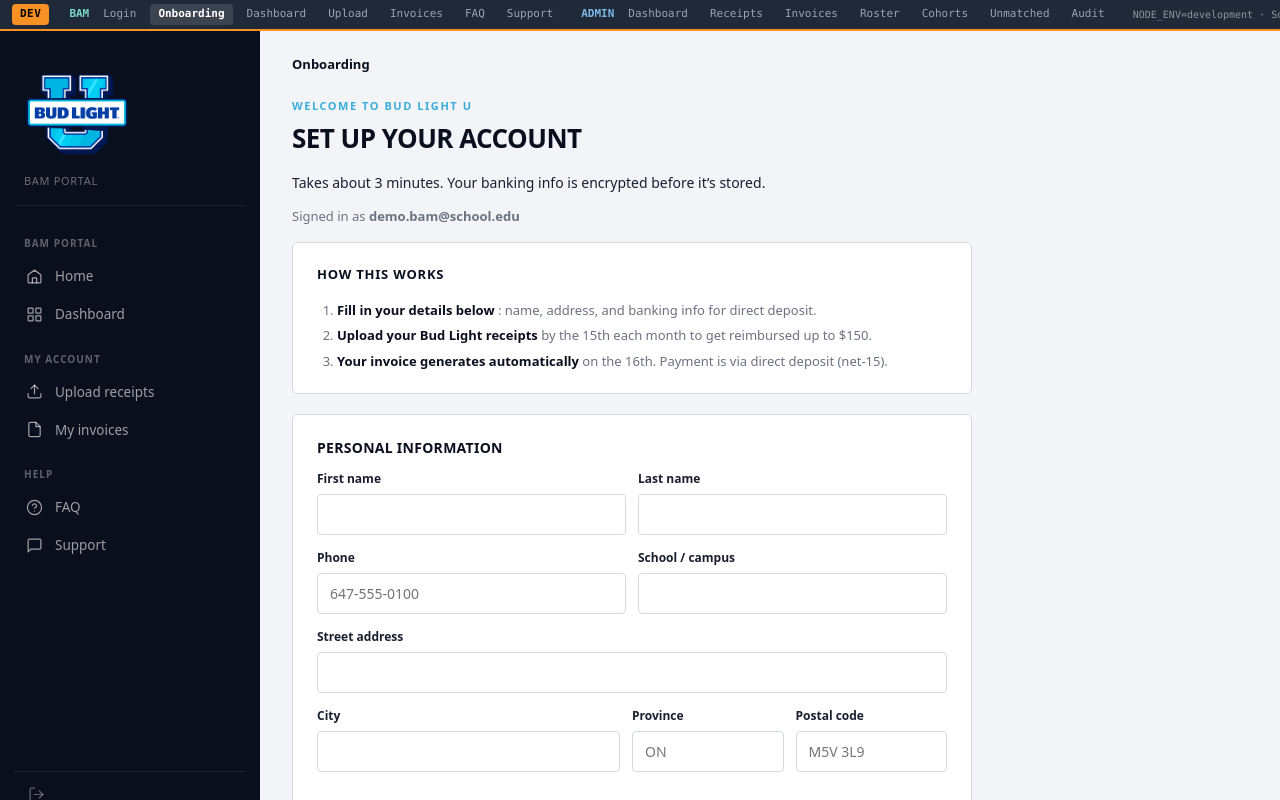
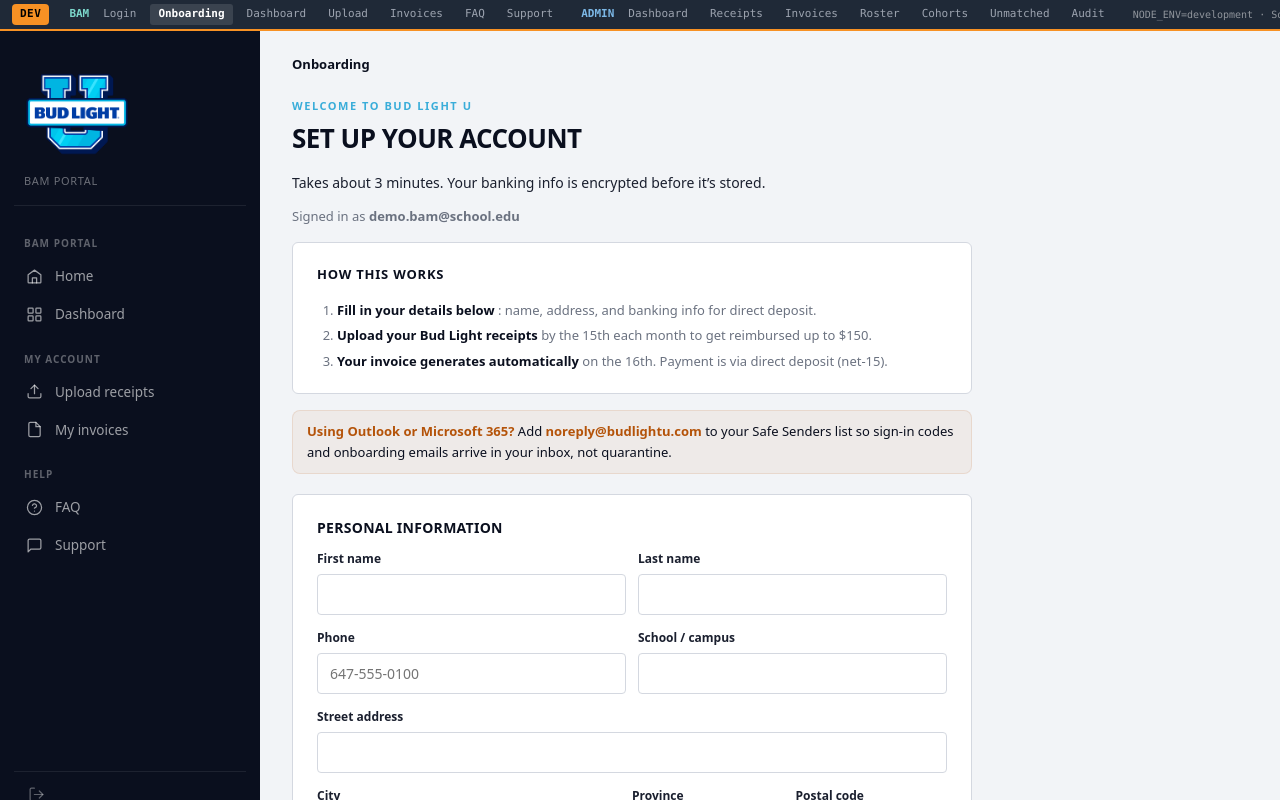
Before and after one commit to mirae-salt/budlightu, a Next.js app: page /portal/onboarding in a window 1280 px wide. Shown: the top 800 px of the page. Built offline with nearby package versions, Linux system fonts and the light colour scheme; no server answers.

Commit message:
feat: add safe sender warning on onboarding page
Outlook/M365 users warned to whitelist noreply@budlightu.com
so sign-in codes and onboarding emails don't get quarantined.

Co-Authored-By: Claude Opus 4.6 <noreply@anthropic.com>

```diff
--- a/app/portal/onboarding/page.tsx
+++ b/app/portal/onboarding/page.tsx
@@ -138,6 +138,16 @@ export default function OnboardingPage() {
           </ol>
         </div>
 
+        <div style={{
+          marginTop: 12, padding: '10px 14px', borderRadius: 8,
+          background: 'rgba(180,83,9,0.06)', border: '1px solid rgba(180,83,9,0.12)',
+          fontSize: 13, lineHeight: 1.6, color: 'var(--bl-navy)'
+        }}>
+          <strong style={{ color: '#b45309' }}>Using Outlook or Microsoft 365?</strong>{' '}
+          Add <strong style={{ color: '#b45309' }}>noreply@budlightu.com</strong> to your Safe Senders list so
+          sign-in codes and onboarding emails arrive in your inbox, not quarantine.
+        </div>
+
         <div className="stack" style={{ marginTop: 20 }}>
           <div className="surface">
             <h2 style={{ marginTop: 0, fontSize: 14 }}>Personal information</h2>
```
